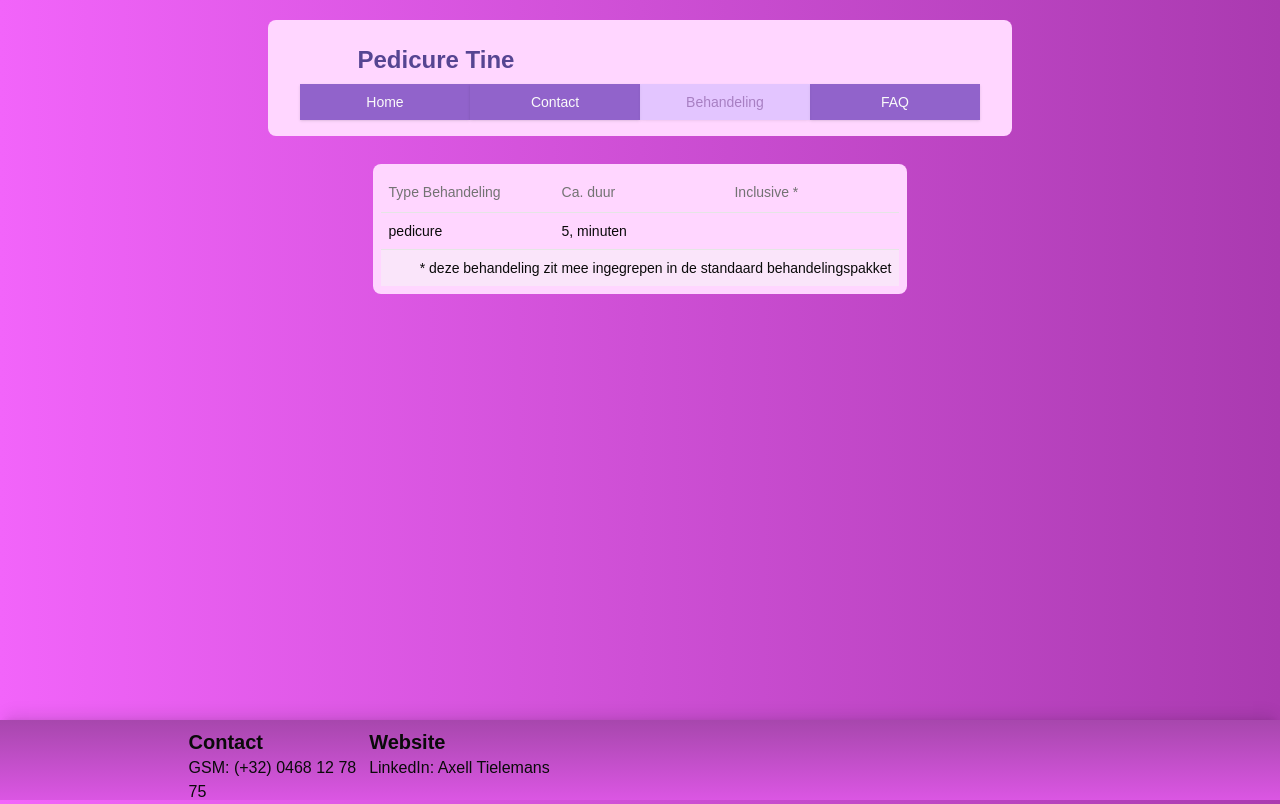
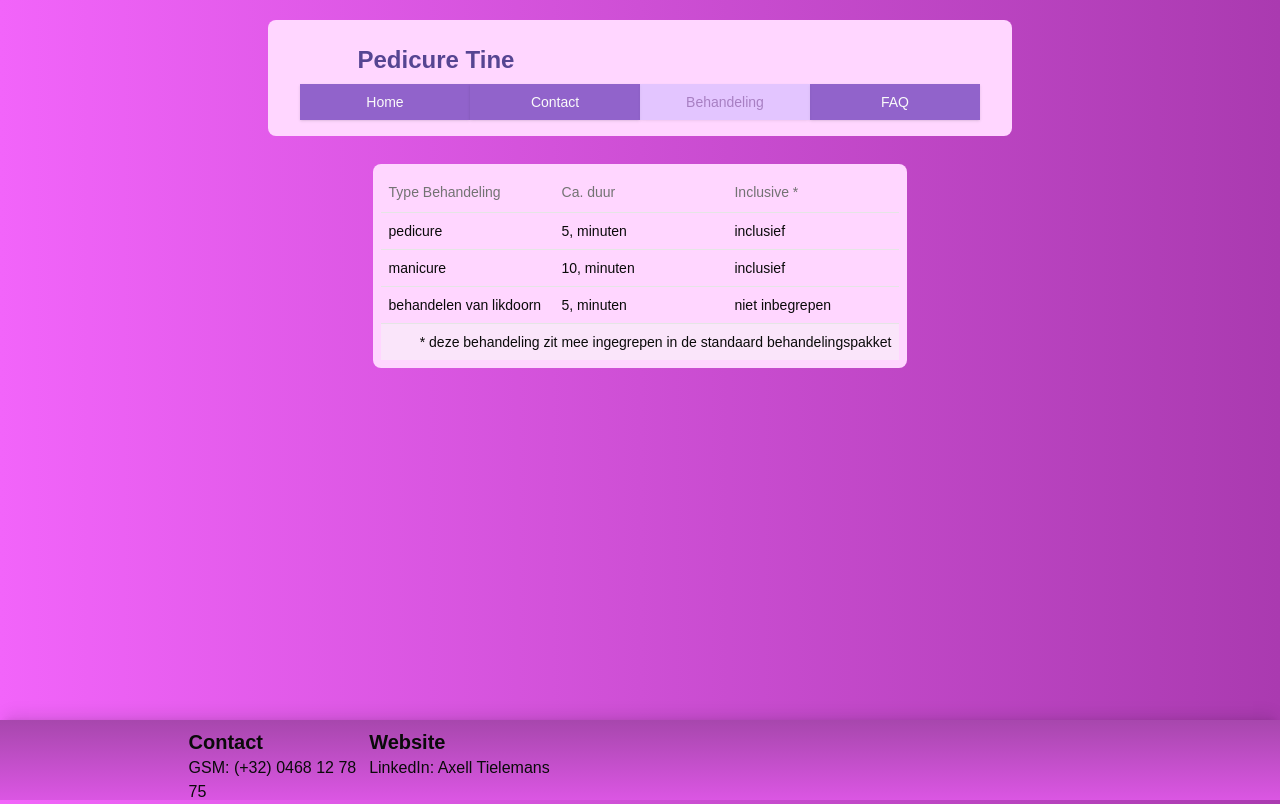
Before and after one commit to BlueGhostface/SiteMom, a Next.js app: page /behandeling in a window 1280 px wide. Built offline with nearby package versions, Linux system fonts and the light colour scheme.

Commit message:
pricebox version 2

```diff
--- a/app/domain/behandeling/PriceBox.tsx
+++ b/app/domain/behandeling/PriceBox.tsx
@@ -14,6 +14,17 @@ const testdata = [
     behandeling: "pedicure",
     duurtijd: "5,",
     inclusive: true,
+  },{
+    id: 1,
+    behandeling: "manicure",
+    duurtijd: "10,",
+    inclusive: true,
+  },
+  {
+    id: 1,
+    behandeling: "behandelen van likdoorn",
+    duurtijd: "5,",
+    inclusive: false,
   },
 ];
 
@@ -35,7 +46,7 @@ export default function PriceBox() {
             <TableRow key={data.id}>
               <TableCell className="w-1/3">{data.behandeling}</TableCell>
               <TableCell className="w-1/3">{data.duurtijd} minuten</TableCell>
-              <TableCell className="w-1/3">{data.inclusive}</TableCell>
+              <TableCell className="w-1/3">{(data.inclusive) ? "inclusief" : "niet inbegrepen"}</TableCell>
             </TableRow>
           ))}
         </TableBody>
```
